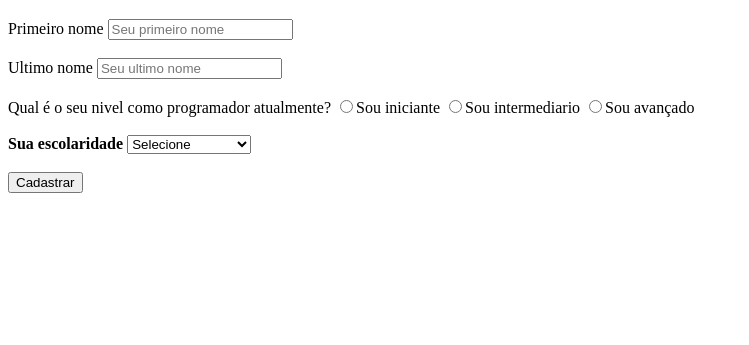
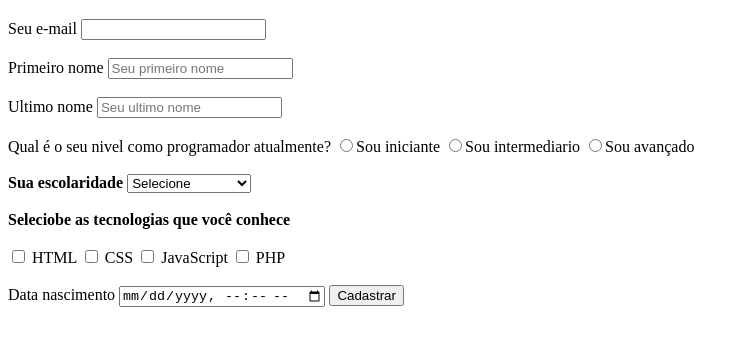
Before and after one commit to vicx03/html-css, a plain HTML site: page exercicios/formularios/formulario.html in a window 1280 px wide. Shown: the part 61-406 px from the top of the page, without its empty margins (0-749 px from the left). Drawn offline with Linux system fonts and the light colour scheme.

Commit message:
Update formulario.html
Atualizaçõa

```diff
--- a/exercicios/formularios/formulario.html
+++ b/exercicios/formularios/formulario.html
@@ -8,7 +8,10 @@
 <body>
     <h1>Trabalhando com Formularios</h1>
 
-    <form action="">
+    <form >
+        <label for="email">Seu e-mail</label>
+        <input type="email" id="email" nome="email"> <br> <br>
+
         <label for="pnome">Primeiro nome</label>
         <input type="text" id="pnome" nome="pnome" placeholder="Seu primeiro nome" required>
 
@@ -42,9 +45,32 @@
             <option value="">Educação basica</option>
             <option value="">Ensino medio</option>
             <option value="">Ensino superior</option>
-        </select>
+        </select> <br> <br>
 
-        <br> <br>
+        <label for="">
+            <strong>Seleciobe as tecnologias que você conhece</strong>
+        </label> <br> <br>
+
+        <input type="checkbox" id="tec1" nome="tec1" value="HTML">
+        <label for="tec1">HTML</label>
+
+        <input type="checkbox" id="tec2" nome="tec2" value="CSS">
+        <label for="tec2">CSS</label>
+
+        <input type="checkbox" id="tec3" nome="tec3" value="JavaScript">
+        <label for="tec3">JavaScript</label>
+
+        <input type="checkbox" id="tec4" nome="tec4" value="PHP">
+        <label for="tec4">PHP</label> <br> <br>
+
+        <!--
+            tipo Date
+            type="datetime-local" data e horario.
+            type="data" apenas data.
+        -->
+        <label for="nascimento">Data nascimento</label>
+        <input type="datetime-local" name="nascimento" id="nascimento">
+
         <input type="submit" value="Cadastrar">
     </form>
 </body>
```
